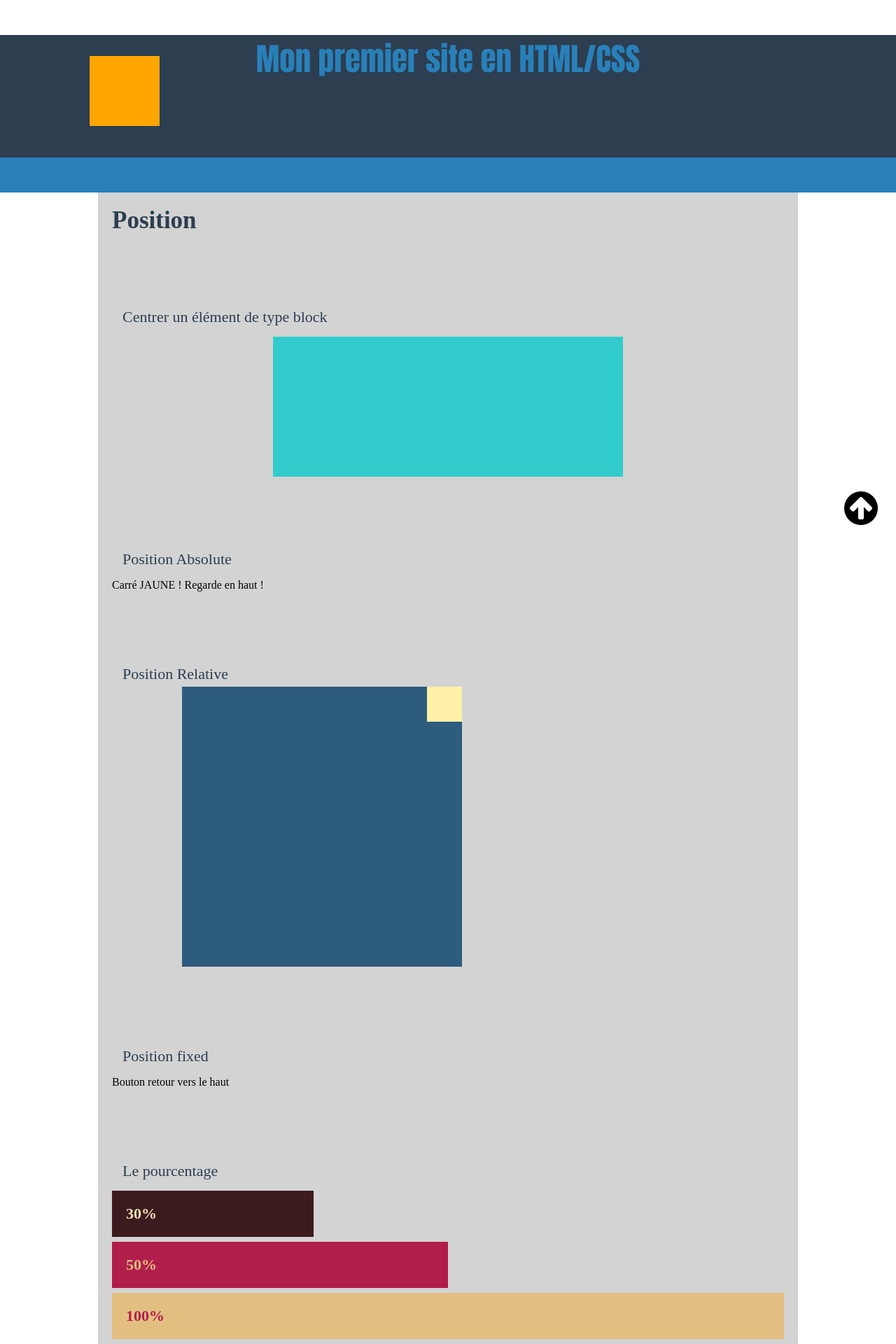
After one commit to JulienL23/Web-Force-3, a PHP site: page /position.html in a window 1280 px wide. The commit adds this page. Shown: the top 1920 px of the page at 70% size. Run offline with PHP 8.4, Linux system fonts and the light colour scheme.

Commit message:
24-07-2017

```diff
--- a/Cours HTML & CSS/CSS/style.css
+++ b/Cours HTML & CSS/CSS/style.css
@@ -1,3 +1,6 @@
+*{
+    box-sizing: border-box;
+}
 html, body, div, span, applet, object, iframe,
 h1, h2, h3, h4, h5, h6, p, blockquote, pre,
 a, abbr, acronym, address, big, cite, code,
@@ -53,7 +56,9 @@ nav{
     height: 50px;
 }
 main{
-    background: #BE3144;
+    background: lightgrey;
+    width: 1000px;
+    margin: 0 auto;
 }
 aside{
     height: 250px;
@@ -61,7 +66,7 @@ aside{
 }
 section{
     margin-top: 50px;
-    background: #DAF7A6;
+    /*background: #DAF7A6;*/
     padding: 20px;
 }
 footer{
@@ -73,8 +78,8 @@ footer{
 .oswald p{
     font-family: 'Oswald', sans-serif;
 }
+/****************FIN PAGE TEXTE********************/
 
-/****************FIN PAGE TEXTE********************/
 
 /****************DEBUT PAGE SELECTEURS*************/
 .select p{
@@ -92,4 +97,193 @@ footer{
 .select div:not(.zoneB){
     font-weight: bold;
 }
+.select .zoneA{
+    color: #f56f56;
+}
+.select .zoneB{
+    color: #996633;
+}
+.select .zoneB .couleurBleu{
+    color: blue;
+    font-size: 16px;
+}
+.select #zoneC{
+    color: #98f32f;
+}
+.select #zoneD span{
+    color: #32ff32;
+    font-size: 30px;
+    font-style: italic;
+}
 /****************FIN PAGE SELECTEURS***************/
+
+
+/****************DEBUT PAGE IMAGE********************/
+.imageFond{
+    background:#000 url(../img/fond.jpg) no-repeat;
+    background-size: cover;
+}
+.imageFond p{
+    width: 75%;
+    margin: 100px auto 200px auto;
+    background: rgba(255,255,255,0.60);
+    padding: 20px;
+    font-size: 120%;
+    border-radius: 10px;
+}
+img[src="img/toureiffel.jpg"]{
+    margin:auto;
+    width: 250px;
+    display:block;
+}
+.rotationImg{
+    text-align: center;
+}
+.image{
+    margin: 20px;
+    border: 5px solid #eee;
+/*rgba sera utiliser dans ce cas pour cree une ombre à mon image*/
+    box-shadow: 4px 4px 4px rgba(0, 0, 0, 0.2);
+    transition: 1s;
+}
+.image:hover{
+    transform: rotate(-7deg);
+    border: 15px solid #eee;
+}
+.rotation360:hover{
+    transform: rotate(-360deg);
+}
+/********************FIN PAGE IMAGE******************/
+
+
+/********************DEBUT PAGE POSITION******************/
+/*********ABSOLUTE********/
+.centre{
+    margin: 0 auto;
+    width: 500px;
+    height: 200px;
+    background: #33cccc;
+}
+.absolute{
+    position:absolute;
+    top:10%;
+    left: 10%;
+    background: orange;
+    width: 100px;
+    height: 100px;
+}
+/*******RELATIVE*******/
+.relative{
+    background: #2D5C7F;
+    width: 400px;
+    height: 400px;
+    position: relative;
+    bottom: 10px;
+    left: 100px;
+}
+.relative div{
+    position: absolute;
+    top: 0;
+    right: 0;
+    width: 50px;
+    height: 50px;
+    background: #FFF1A8;
+}
+button{
+    position: fixed;
+    bottom: 40px;
+    right: 20px;
+    cursor:pointer;
+    border: none;
+    background: transparent;
+    font-size: 350%;
+    color: black;
+}
+.trente{
+    width: 30%;
+    padding: 20px;
+    font-size: 22px;
+    background: #3C1B1F;
+    color: #F6E1B5;
+    font-weight: bold;
+}
+.cinquante{
+    width: 50%;
+    padding: 20px;
+    font-size: 22px;
+    background: #B21E4B;
+    color: #E2BF81;
+    font-weight: bold;
+    margin-top: 7px;
+}
+.cent{
+    width: 100%;
+    padding: 20px;
+    font-size: 22px;
+    background: #E2BF81;
+    color: #B21E4B;
+    font-weight: bold;
+    margin-top: 7px;
+}
+/********************FLOAT*****************************/
+.float{
+    height: 170px;
+    width: 170px;
+    margin: 10px;
+    padding-top: 2px;
+    float: left;
+    text-align: center;
+    font-size: 25px;
+    background: #F8D771;
+    border: 2px solid darkred;
+}
+.dernier{
+    height: 170px;
+    width: 170px;
+    margin: 10px;
+    padding-top: 2px;
+    text-align: center;
+    font-size: 25px;
+    background: #F8D771;
+    border: 2px solid darkred;
+}
+
+.clear{
+    clear: both;
+}
+/******************Exercice Float *********************/
+.zone{
+    height: 70px;
+    background: #3a4750;
+}
+.zone1, .zone2, .zone3, .zone4{
+    height: 250px;
+    width: 25%;
+    float: left;
+}
+.zone1{
+    background: #2D5C7F
+;
+}
+.zone2{
+    background: #FFF1A8;
+}
+.zone3{
+    background: #FF8F56;
+}
+.zone4{
+    background: #984A59;
+}
+
+/***********************FLEXBOX*************************/
+.flex{
+    display: flex;
+    justify-content: space-between;
+}
+.flex div{
+    width: 150px;
+    height: 150px;
+    background: darkblue;
+}
+
+/********************FIN PAGE POSITION******************/
--- /dev/null
+++ b/Cours HTML & CSS/position.html
@@ -0,0 +1,91 @@
+<!DOCTYPE html>
+<html lang="fr">
+    <head>
+        <meta http-equiv="X-UA-Compatible" content="ie=edge">
+        <title>Ma page Position</title>
+        <link rel="stylesheet" href="css/style.css">
+        <link href="https://fonts.googleapis.com/css?family=Anton|Lemonada|Oswald" rel="stylesheet">
+        <link rel="stylesheet" href="font-awesome/css/font-awesome.min.css">
+        <meta name="description" content="Mes positions en HTML/CSS">
+        <meta charset="UTF-8">
+    </head>
+
+
+    <body>
+
+        <header>
+            <h1>Mon premier site en HTML/CSS</h1>
+        </header>
+
+        <nav>
+
+        </nav>
+        <main>
+            <h2>Position</h2>
+            <section>
+                <h3>Centrer un élément de type block</h3>
+                <div class="centre"></div>
+            </section>
+            <section>
+                <h3>Position Absolute</h3>
+                <p>Carré JAUNE ! Regarde en haut ! </p>
+                <div class="absolute"></div>
+            </section>
+            <section>
+                <h3>Position Relative</h3>
+                <div class="relative">
+                    <div></div>
+                </div>
+            </section>
+            <section>
+                <h3>Position fixed</h3>
+                <p>Bouton retour vers le haut</p>
+                <button type="button"><i class="fa fa-arrow-circle-up" aria-hidden="true"></i></button>
+            </section>
+            <section>
+                <h3>Le pourcentage</h3>
+                <div class="trente">30%</div>
+                <div class="cinquante">50%</div>
+                <div class="cent">100%</div>
+            </section>
+
+            <section>
+                <h3>L'attribut Float</h3>
+                <div class="float">1</div>
+                <div class="float">2</div>
+                <div class="float">3</div>
+                <div class="float">4</div>
+                <div class="float clear">5</div>
+                <div class="float">6</div>
+                <div class="float">7</div>
+                <div class="float clear">8</div>
+                <div class="float">9</div>
+                <div class="dernier clear">10</div>
+            </section>
+            <section>
+                <h3>Exercice sur le Float</h3>
+                <div class="zone"></div>
+                <div class="zone1"></div>
+                <div class="zone2"></div>
+                <div class="zone3"></div>
+                <div class="zone4"></div>
+                <div class="zone clear"></div>
+            </section>
+            <section>
+                <h3>Flexbox</h3>
+                <!-- Ce place en fonction de l'élément parent -->
+                <article class="flex">
+                    <div></div>
+                    <div></div>
+                    <div></div>
+                    <div></div>
+                </article>
+            </section>
+        </main>
+        <footer>
+
+        </footer>
+    </body>
+
+
+</html>
--- a/Cours HTML & CSS/selecteur.html
+++ b/Cours HTML & CSS/selecteur.html
@@ -36,7 +36,7 @@
                 <p>texte n° 10</p>
 
                 <div class="zoneA">Zone A</div>
-                <div class="zoneB">Zone B Zone B <span class="couleurBleu"> /!\texte/!\ </span>Zone B Zone B</div>
+                <div class="zoneB">Zone B Zone B <span class="couleurBleu"> /!\texte/!\</span>Zone B Zone B</div>
                 <div id="zoneC">Zone C</div>
                 <div id="zoneD">Zone <span>D</span></div>
             </section>
```
Also changed, not shown: Cours HTML & CSS/image.html (added, +47 -0 lines), Cours HTML & CSS/img/fond.jpg (added), Cours HTML & CSS/img/image.jpg (added), Cours HTML & CSS/img/toureiffel.jpg (added).
